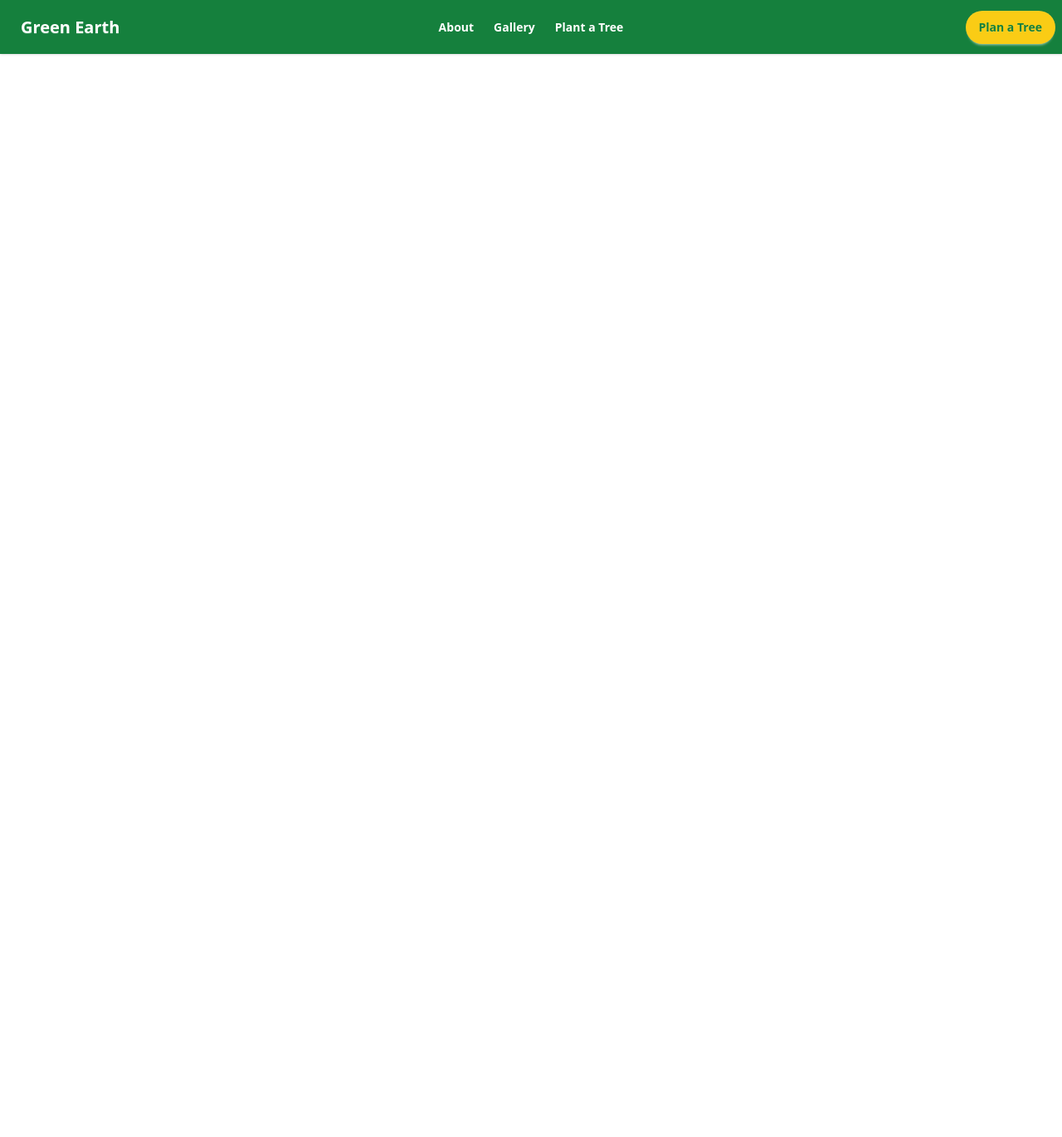
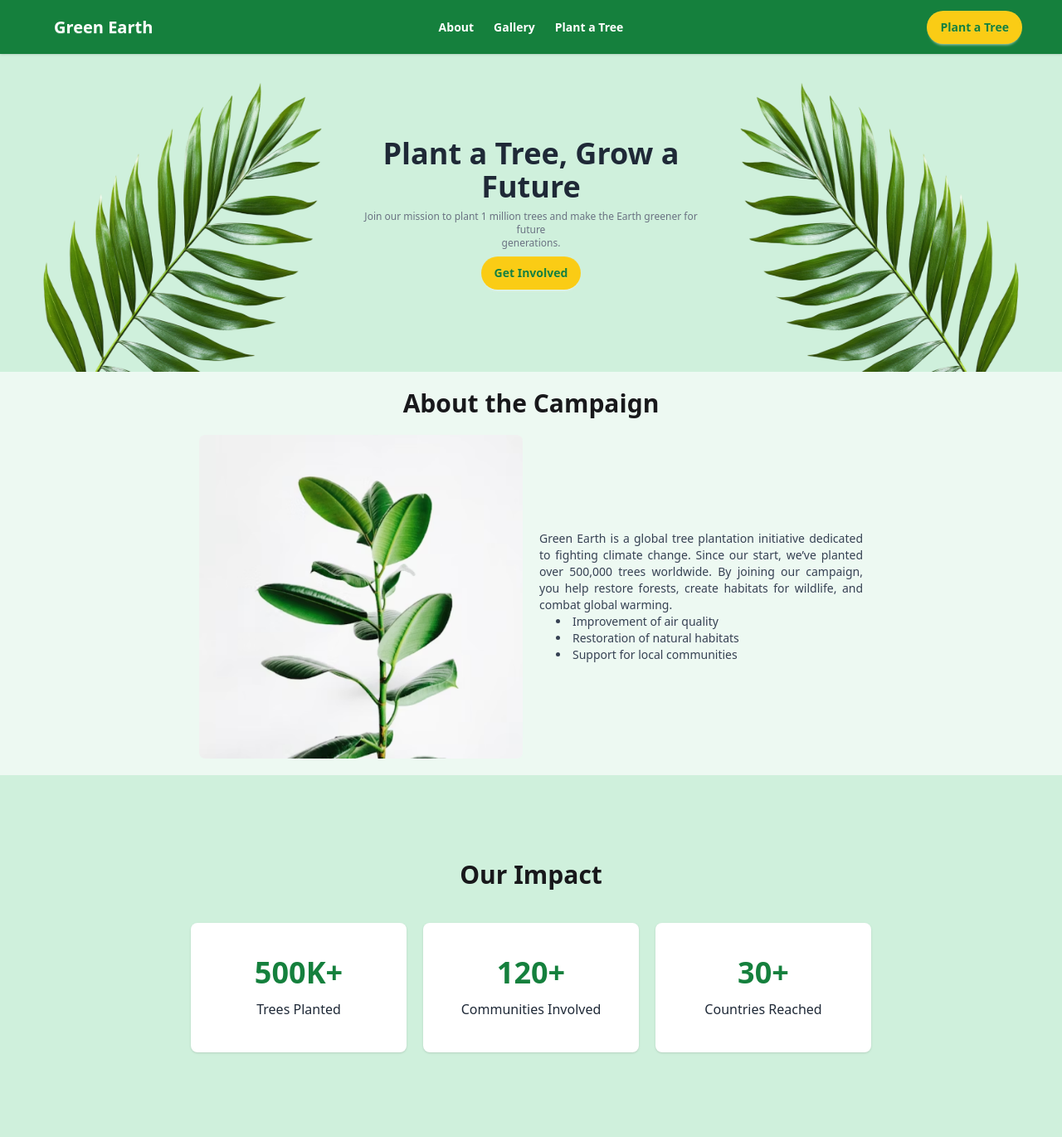
Before and after one commit to Humayraurmi/Assignment-06, a plain HTML site: page index.html in a window 1280 px wide. Shown: the whole page at 83% size. Before the commit the page ends 800 px from the top, so only its background shows below. Drawn offline with nearby package versions, Linux system fonts and the light colour scheme.

Commit message:
second commit

```diff
--- a/index.html
+++ b/index.html
@@ -11,8 +11,8 @@
 </head>
 
 <body>
-    <header>
-        <div class="navbar bg-base-100 shadow-sm bg-[#15803D]">
+    <header class="mx-auto">
+        <div class="navbar bg-base-100 shadow-sm bg-[#15803D] px-12">
             <div class="navbar-start">
                 <div class="dropdown">
                     <div tabindex="0" role="button" class="btn btn-ghost lg:hidden">
@@ -24,15 +24,9 @@
                     </div>
                     <ul tabindex="0"
                         class="menu menu-sm dropdown-content bg-base-100 rounded-box z-1 mt-3 w-52 p-2 shadow">
-                        <li><a>Item 1</a></li>
-                        <li>
-                            <a>Parent</a>
-                            <ul class="p-2">
-                                <li><a>Submenu 1</a></li>
-                                <li><a>Submenu 2</a></li>
-                            </ul>
-                        </li>
-                        <li><a>Item 3</a></li>
+                        <li><a>About</a></li>
+                        <li><a>Gallery</a></li>
+                        <li><a>Plant a Tree</a></li>
                     </ul>
                 </div>
                 <a class="btn btn-ghost text-xl text-white font-bold">Green Earth</a>
@@ -45,13 +39,71 @@
                 </ul>
             </div>
             <div class="navbar-end">
-                <a class="btn rounded-full font-semibold border-none bg-[#FACC15] text-[#15803D]">Plan a Tree</a>
+                <a class="btn rounded-full font-semibold border-none bg-[#FACC15] text-[#15803D]">Plant a Tree</a>
             </div>
         </div>
     </header>
 
-    <section>
+    <section class="grid md:grid-cols-3 items-center mx-auto md:h-[383px] bg-[#CFF0DC]">
+        <div>
+            <img class="h-[383px]" src="./assets/hero-leaf1.png" alt="">
+        </div>
+        <div class="text-center">
+            <h2 class="font-bold text-4xl text-[#1F2937]">Plant a Tree, Grow a Future</h2>
+            <p class="text-xs mt-2 text-gray-500">Join our mission to plant 1 million trees and make the Earth greener
+                for future <br>generations.</p>
+            <a class="btn mt-2 rounded-full font-semibold border-none bg-[#FACC15] text-[#15803D]">Get Involved</a>
+        </div>
+        <div>
+            <img class="h-[383px]" src="./assets/hero-leaf2.png" alt="">
+        </div>
+    </section>
 
+    <section class="p-5 bg-[#CFF0DC60] mx-auto flex justify-center">
+        <div class="h-[100%] md:w-[800px]">
+            <h3 class="text-center font-bold text-3xl">About the Campaign</h3>
+            <div class="grid md:grid-cols-2 items-center gap-5 mt-5">
+                <div>
+                    <img src="./assets/about.png" alt="">
+                </div>
+                <div>
+                    <p class="text-justify text-sm text-gray-700">Green Earth is a global tree plantation initiative
+                        dedicated to fighting climate change. Since
+                        our
+                        start, we’ve planted over 500,000 trees worldwide. By joining our campaign, you help restore
+                        forests, create habitats for wildlife, and combat global warming.</p>
+                    <ul class="list-disc list-inside pl-5">
+                        <li class="text-sm text-gray-700">Improvement of air quality</li>
+                        <li class="text-sm text-gray-700">Restoration of natural habitats</li>
+                        <li class="text-sm text-gray-700">Support for local communities</li>
+                    </ul>
+                </div>
+            </div>
+        </div>
+    </section>
+
+    <section class="md:h-[436px] mx-auto bg-[#CFF0DC] flex flex-col justify-center items-center">
+        <h3 class="text-center font-bold text-3xl">Our Impact</h3>
+        <div class="mt-10 grid md:grid-cols-3 gap-5">
+            <div class="stats shadow bg-[#FFFFFF] h-[156px] md:w-[260px]">
+                <div class="stat flex flex-col justify-center items-center">
+                    <div class="stat-value text-[#15803D] font-semibold text-4xl">500K+</div>
+                    <div class="stat-desc text-base text-[#1F2937] mt-3">Trees Planted</div>
+                </div>
+            </div>
+            <div class="stats shadow bg-[#FFFFFF] h-[156px] md:w-[260px]">
+                <div class="stat flex flex-col justify-center items-center">
+                    <div class="stat-value text-[#15803D] font-semibold text-4xl">120+</div>
+                    <div class="stat-desc text-base text-[#1F2937] mt-3">Communities Involved</div>
+                </div>
+            </div>
+            <div class="stats shadow bg-[#FFFFFF] h-[156px] md:w-[260px]">
+                <div class="stat flex flex-col justify-center items-center">
+                    <div class="stat-value text-[#15803D] font-semibold text-4xl">30+</div>
+                    <div class="stat-desc text-base text-[#1F2937] mt-3">Countries Reached</div>
+                </div>
+            </div>
+        </div>
     </section>
 </body>
 
```
